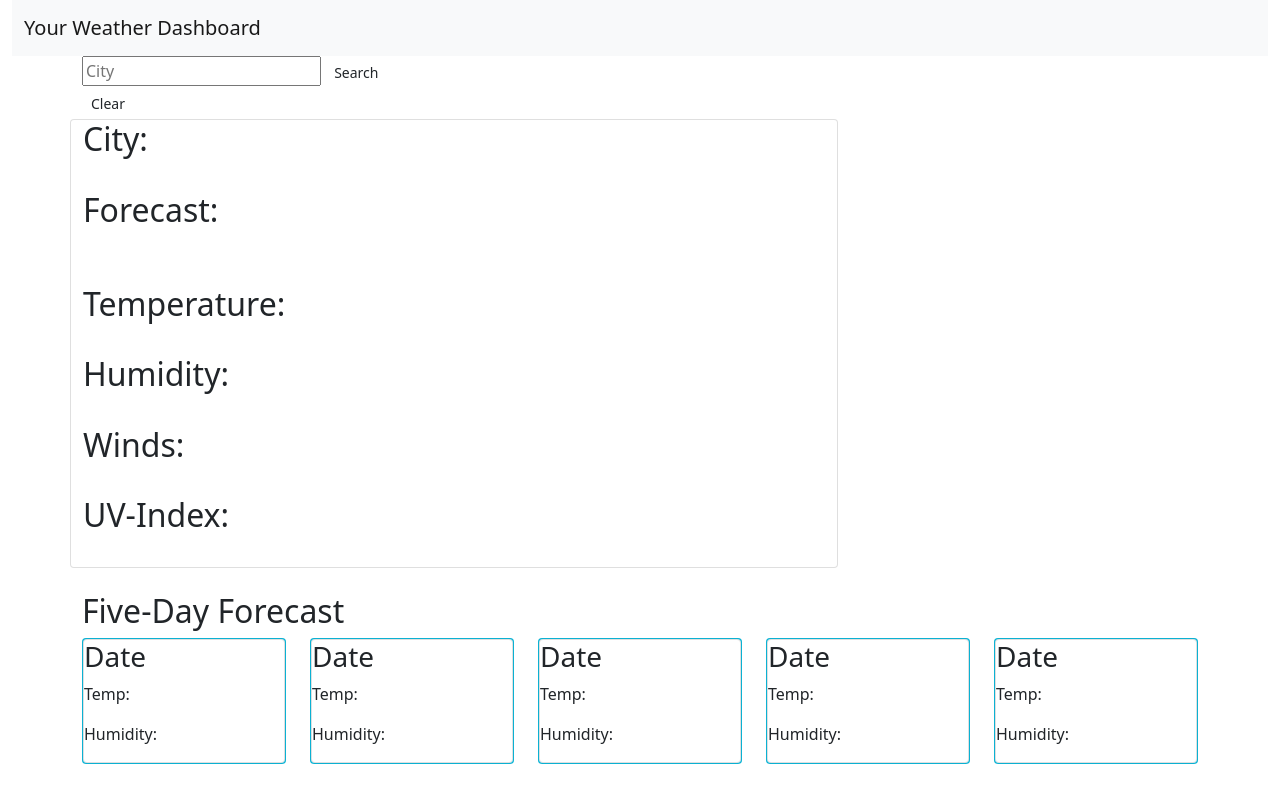
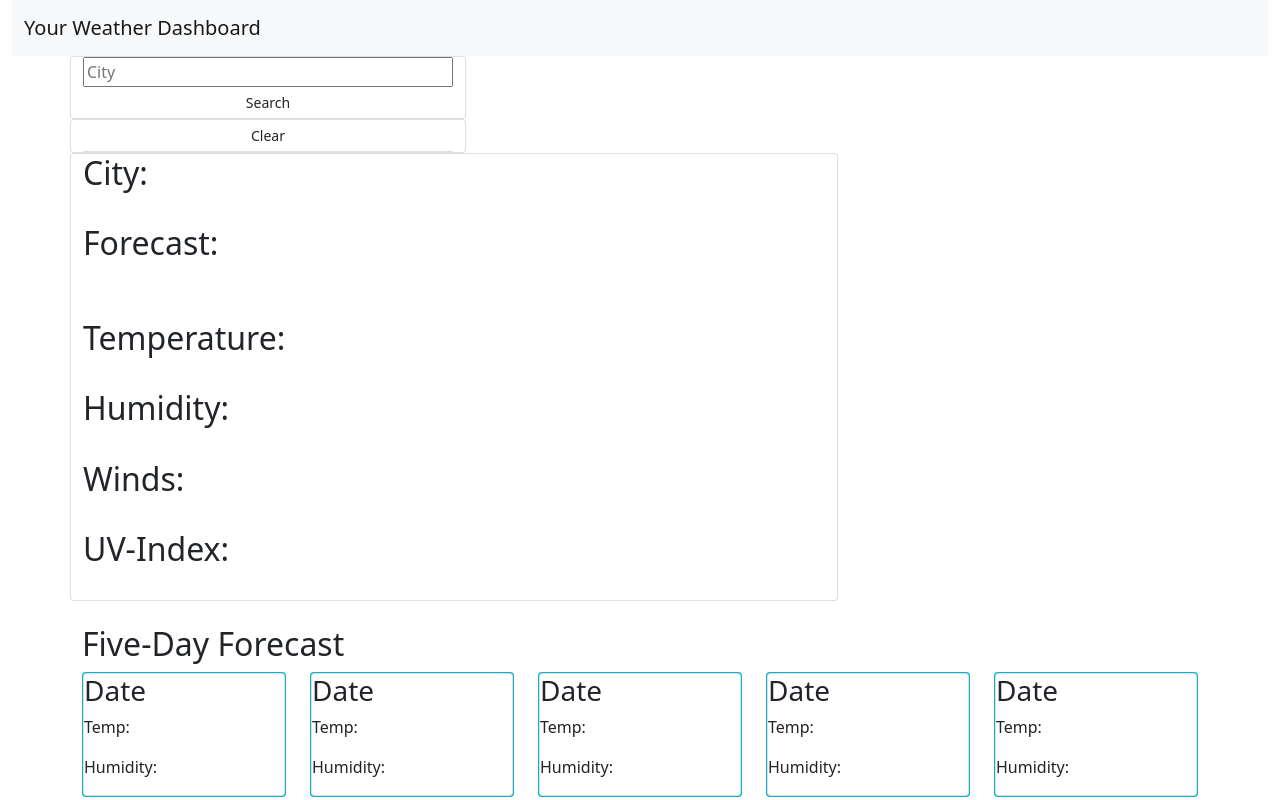
Before and after one commit to zakklikeslamps/Weather_Forecaster, a plain HTML site: page index.html in a window 1280 px wide. Drawn offline with nearby package versions, Linux system fonts and the light colour scheme.

Commit message:
Local Storage Functional

```diff
--- a/assets/js/script.js
+++ b/assets/js/script.js
@@ -12,8 +12,6 @@ $(document).ready(function () {
     //const weatherUrl = "https://api.openweathermap.org/data/2.5/weather?q=";
 
     var cityName = document.getElementById("city-name");
-    var searchBtn = document.getElementById("search");
-    var clearBtn = document.getElementById("clear");
     var cities = document.getElementById("city-list");
     var currentCity = document.getElementById("city");
     var currentTemp = document.getElementById("temperature");
@@ -23,16 +21,19 @@ $(document).ready(function () {
     var forecast = document.getElementById("main-weather");
     var forecastImg = document.getElementById("weather_image");
 
-    $("#search").click(function () {
+    //Search Button
+    $("#search").on("click", function () {
 
         getCurrentWeather();
     })
 
+    //Gets current weather from Openweathermap
     function getCurrentWeather() {
-        console.log("Get Current Weather")
+        console.log("Your Search")
         var name = cityName.value;
         const weatherUrl = "http://api.openweathermap.org/data/2.5/weather?q=";
         console.log(weatherUrl)
+
         //API Call
         var currentWeather = weatherUrl + name + myKey;
 
@@ -44,14 +45,31 @@ $(document).ready(function () {
                 currentCity.innerHTML = weatherdata.name + " (" + currentDay + ")";
                 currentTemp.innerHTML = "Temperature : " + weatherdata.main.temp + " F";
                 currentHumidity.innerHTML = "Humidity : " + weatherdata.main.humidity + " %";
-                currentWinds.innerHTML = "Winds : " + weatherdata.main.wind + " mph";
+                currentWinds.innerHTML = "Winds : " + weatherdata.wind.speed + " mph";
+
             });
     };
 
-    //for (i=0; i<cities.length;i++);
+    //UV Index
+
+    //Local Storage
+    cities.textContent = "";
+
+    var cityQuery = localStorage.getItem("cityName");
+    if (cityQuery === null) {
+        cityQuery = [];
+    } else {
+        cityQuery = JSON.parse(cityQuery);
+    }
+    cityQuery.push(cityName);
+    var pastCities = JSON.stringify(cityQuery);
+    localStorage.setItem("cityName", pastCities);
+
+    //for (i = 0; i < cityQuery.length; i++);
+    //var prevCities
 
     $("clear").click(function () {
         localStorage.clear();
-        cityList.removeChild(cities);
+        cityList.removeChild(pastCities);
     })
 })
--- a/index.html
+++ b/index.html
@@ -31,20 +31,18 @@
     <!--City Search Bar/Button-->
     <div class="container">
 
-        <section class="row">
+        <section class="col-4">
+            <div class="row">
+                <div class="card">
+                    <input type="text" id="city-name" placeholder="City">
 
-            <div class="col-4">
-                <input type="text" id="city-name" placeholder="City">
-
-                <button type="button" id="search" class="query_btn btn btn-default btn-sm">Search</button>
-
-                <button type="button" id="clear" class="query_btn btn btn-default btn-sm">Clear</button>
-
+                    <button type="button" id="search" class="query_btn btn btn-default btn-sm">Search</button>
+                </div>
+                <div class="card">
+                    <button type="button" id="clear" class="query_btn btn btn-default btn-sm">Clear</button>
+                    <ul class="list-group" id="city-list"></ul>
+                </div>
             </div>
-            <div>
-                <ul class="list-group" id="city-list"></ul>
-            </div>
-
         </section>
         <!--Search Results-->
         <section class="col-8">
```
